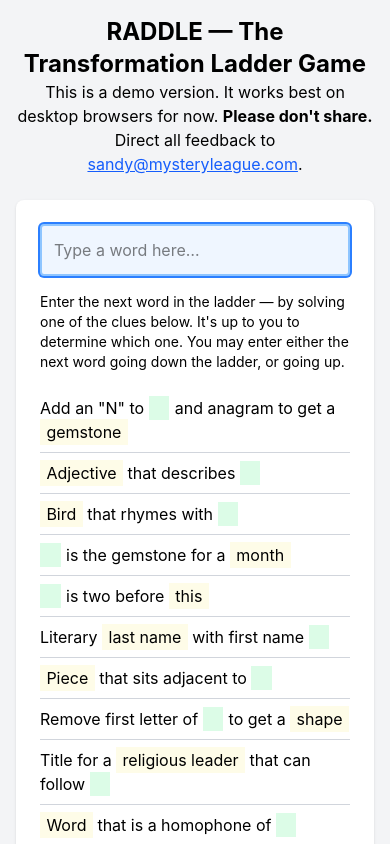
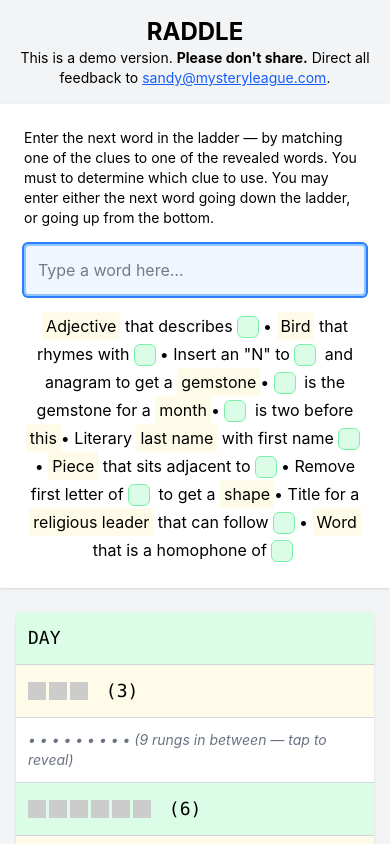
Before and after one commit to santheo/raddle, a SvelteKit app: page / in a window 390 px wide. Shown: the top 844 px of the page. Built offline with nearby package versions, Linux system fonts and the light colour scheme.

Commit message:
Mobile design

```diff
--- a/package.json
+++ b/package.json
@@ -14,11 +14,13 @@
 		"@sveltejs/adapter-static": "^3.0.8",
 		"@sveltejs/kit": "^2.16.0",
 		"@sveltejs/vite-plugin-svelte": "^5.0.0",
+		"sass": "^1.85.1",
 		"svelte": "^5.0.0",
 		"vite": "^6.0.0"
 	},
 	"dependencies": {
 		"@tailwindcss/vite": "^4.0.8",
+		"devalue": "^5.1.1",
 		"js-yaml": "^4.1.0",
 		"tailwindcss": "^4.0.8"
 	}
--- a/src/routes/+page.svelte
+++ b/src/routes/+page.svelte
@@ -4,6 +4,7 @@
 
   let ladder = $state([]);
   let clues = $state([]);
+  let showFullLadder = $state(false);  // Add this line
   let emoji1 = $state([]);
   let emoji2 = $state([]);
   let currentInput = $state('');
@@ -78,7 +79,7 @@ function handleInput(event) {
         // Going down from top - show clues for all previous rungs
         ladder = ladder.map((rung, i) => ({
           ...rung,
-          isClueShown: rung.isClueShown || (i > 0 && i <= matchIndex)
+          isClueShown: rung.isClueShown || i <= matchIndex
         }));
       } else {
         // Going up from bottom - show clues for all following rungs
@@ -111,7 +112,7 @@ function handleInput(event) {
 
       // If game is complete, mark all clues as used and show all clue transformations
       if (gameComplete) {
-        ladder = ladder.map((rung, index) => ({...rung, isClueShown: (index > 0 ? true : false), status: 'revealed'}));
+        ladder = ladder.map((rung, index) => ({...rung, isClueShown: true, status: 'revealed'}));
         clues = clues.map(clue => ({...clue, isUsed: true}));
       }
     } else {
@@ -155,11 +156,11 @@ function handleInput(event) {
   }
 </script>
 
-<main class="min-h-screen bg-gray-100 p-4">
+<main class="min-h-screen bg-gray-100 md:p-4">
   <div class="max-w-6xl mx-auto">
-    <div class="mb-6 text-center">
-      <h2 class="text-2xl font-bold ">RADDLE — The Transformation Ladder Game</h2>
-      <p>This is a demo version. It works best on desktop browsers for now. <b>Please don't share.</b> Direct all feedback to <a class="text-blue-600 underline" href="mailto:sandy@mysteryleague.com">sandy@mysteryleague.com</a>.</p>
+    <div class=" text-center p-4">
+      <h2 class="text-2xl font-bold ">RADDLE <span class="hidden md:inline">The Transformation Ladder Game</span></h2>
+      <p class="text-sm md:text-m">This is a demo version. <b>Please don't share.</b> Direct all feedback to <a class="text-blue-600 underline" href="mailto:sandy@mysteryleague.com">sandy@mysteryleague.com</a>.</p>
     </div>
     <!-- Top section: Input -->
     {#if gameComplete}
@@ -170,11 +171,16 @@ function handleInput(event) {
     {/if}
 
     <!-- Main grid -->
-    <div class="grid grid-cols-1 md:grid-cols-[2fr_3fr] gap-8">
+    <div class="md:grid md:grid-cols-[2fr_3fr] gap-8">
 
       <!-- Clues -->
-      <div class="md:order-2">
-      <div class="bg-white rounded-lg shadow p-6">
+      <div class="md:order-2 mb-6">
+      <div class="bg-white md:rounded-lg shadow p-6">
+        <p class="mb-4 text-sm">
+          Enter the next word in the ladder — by matching one of the clues to one of the revealed words.
+          You must to determine which clue to use.
+          You may enter either the next word going down the ladder, or going up from the bottom.
+        </p>
         <div class="max-w-2xl mx-auto mb-4">
           <input
             bind:this={inputElement}
@@ -189,33 +195,46 @@ function handleInput(event) {
           {/if}
         </div>
 
-        <p class="mb-4 text-sm">
-          Enter the next word in the ladder — by solving one of the clues below.
-          It's up to you to determine which one.
-          You may enter either the next word going down the ladder, or going up.
-        </p>
-        <div class="divide-y divide-gray-300">
-          {#each clues as clue}
-            <div class="pt-2 pb-2 {clue.isUsed ? 'line-through text-gray-400' : ''}">
+        <div class="text-center leading-7 md:text-left md:divide-y md:divide-gray-300">
+          {#each clues as clue, index}
+            <span class="md:block md:py-2 {clue.isUsed ? 'hidden line-through text-gray-400' : ''}">
+              {#if index > 0 && !clues.slice(0, index).every(c => c.isUsed) }
+                <span class="inline md:hidden">•</span>
+              {/if}
               {@html clue.text
-                .replace('^', `<span class="q-placeholder">&nbsp;</span>`)
-                .replace(/\[(.*?)\]/g, `<span class="a-placeholder">$1</span>`)}
-            </div>
+                .replace('^', `<span class="inline-block text-sm bg-green-100 border-1 rounded-md border-green-300 pr-4 mr-1">&nbsp;</span>`)
+                .replace(/\[(.*?)\]/g, `<span class="bg-yellow-50 p-1">$1</span>`)}
+            </span>
           {/each}
-        </div>
+          </div>
 
       </div>
       </div>
 
       <!-- Ladder -->
       <div>
-      <div class="bg-white rounded-lg shadow">
+      <div class="bg-white rounded-lg shadow m-4 md:m-0">
         <div class="divide-y divide-gray-300">
           {#each ladder as rung, index}
-            <div class="p-3 relative font-mono text-lg {rung.status}" class:bg-yellow-50={rung.status=="answer"} class:bg-green-100={rung.status=="question"}>
+            {#if !showFullLadder && index === ladder.findIndex(r => !r.isRevealed) + 1}
+              <button
+                type="button"
+                class="p-3 w-full text-left text-sm text-gray-500 italic hover:bg-gray-50"
+                onclick={() => showFullLadder = true}
+              >
+                {Array(ladder.filter(r => !r.isRevealed).length).fill('•').join(' ')}
+                ({ladder.filter(r => !r.isRevealed).length} rungs in between — tap to reveal)
+              </button>
+            {/if}
+            <div class="
+                {rung.status == 'unrevealed' && !showFullLadder ? 'hidden md:block' : ''}
+                p-3 relative font-mono text-lg"
+                class:bg-yellow-50={rung.status=="answer"}
+                class:bg-green-100={rung.status=="question"}
+              >
               {#if rung.isRevealed}
-                {#if rung.isClueShown}
-                  <span class="font-sans transform">{rung.transform}</span>
+                {#if rung.isClueShown && index > 0}
+                  <span class="absolute -top-[.7rem] left-2 font-sans leading-1 text-[.75rem] uppercase bg-white rounded-sm border-1 border-gray-300 p-1 py-2">{rung.transform}</span>
                 {/if}
                 {rung.word}
               {:else}
@@ -243,7 +262,7 @@ function handleInput(event) {
               ladder = ladder.map((rung, index) => ({
                 ...rung,
                 isRevealed: true,
-                isClueShown: index === 0 ? false : true,
+                isClueShown: true,
                 status: 'revealed'
               }));
 
@@ -267,23 +286,11 @@ function handleInput(event) {
   </div>
 </main>
 
-<style>
+<style lang="scss">
   :global(body) {
     margin: 0;
     font-family: -apple-system, BlinkMacSystemFont, 'Segoe UI', Roboto, Oxygen,
       Ubuntu, Cantarell, 'Open Sans', 'Helvetica Neue', sans-serif;
-  }
-
-  :global(.q-placeholder) {
-    display: inline-block;
-    background-color: rgb(220, 252, 231); /* matches green-100 */
-    padding: 0 0.5rem;
-    margin-right: 1px;
-  }
-
-  :global(.a-placeholder) {
-    background-color: oklch(0.987 0.026 102.212); /* matches yellow-50 */
-    padding: .2rem .4rem;
   }
 
   :global(.word-box:not(:first-child)) {
@@ -301,16 +308,4 @@ function handleInput(event) {
     line-height: 1em;
   }
 
-  :global(.transform) {
-    text-transform: uppercase;
-    font-size: .75rem;
-    background-color: white;
-    border-radius: 6px;
-    border: 1px solid #ddd;
-    position: absolute;
-    top: -.7rem;
-    left: calc(var(--spacing)*2);
-    padding: .2rem .4rem;
-    line-height: 1;
-  }
 </style>
--- a/static/data/day-night.yaml
+++ b/static/data/day-night.yaml
@@ -8,25 +8,25 @@ ladder:
   transform: 'rhymes with'
 - word: JAY
   clue: 'Literary [last name] with first name ^'
-  transform: "'s last name"
+  transform: "has the last name"
 - word: GATSBY
   clue: '[Adjective] that describes ^'
   transform: 'is, literarily speaking,'
 - word: GREAT
-  clue: 'Add an "N" to ^ and anagram to get a [gemstone]'
+  clue: 'Insert an "N" to ^ and anagram to get a [gemstone]'
   transform: "+'N' and anagram"
 - word: GARNET
   clue: '^ is the gemstone for a [month]'
   transform: 'is the stone for'
 - word: JANUARY
   clue: '^ is two before [this]'
-  transform: 'is two before'
+  transform: 'is two months before'
 - word: MARCH
   clue: 'Remove first letter of ^ to get a [shape]'
   transform: "- first letter"
 - word: ARCH
   clue: 'Title for a [religious leader] that can follow ^'
-  transform: 'precedes'
+  transform: 'can precede'
 - word: BISHOP
   clue: '[Piece] that sits adjacent to ^'
   transform: 'sits adjacent to'
```
Also changed, not shown: 1 other file (tests, documents, lock files or other folders).
